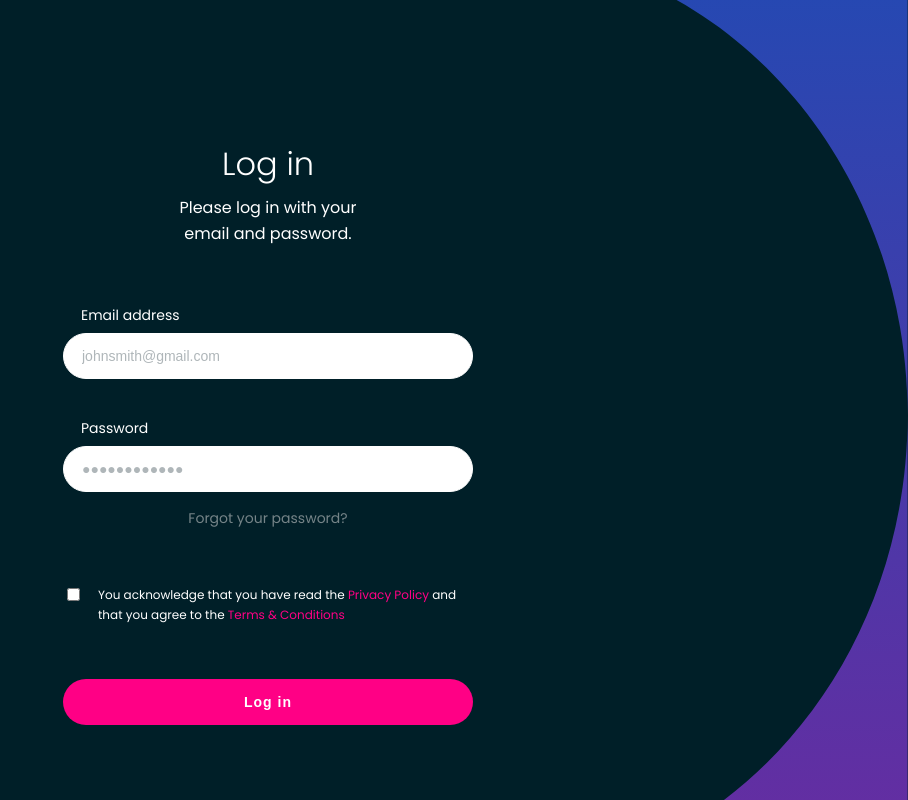
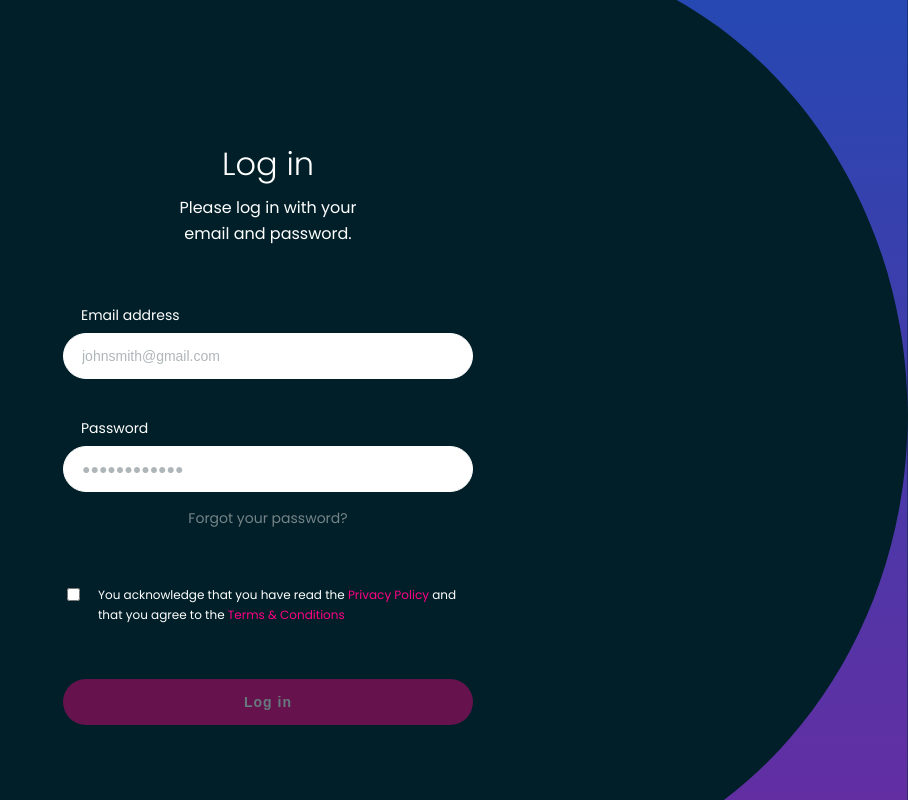
Before and after one commit to handcode-stuart/user-login-flow, a React (Create React App) app: page / in a window 1280 px wide. Shown: the whole page, without its empty margins (372-1280 px from the left). Built offline with nearby package versions, Linux system fonts and the light colour scheme.

Commit message:
Added disabled style to button component

```diff
--- a/src/components/Button/styles.js
+++ b/src/components/Button/styles.js
@@ -11,4 +11,14 @@ export default styled.button`
     font-size: 14px;
     font-weight: 700;
     letter-spacing: 1px;
+    opacity: 1;
+    -webkit-transition: opacity 250ms ease-in-out;
+    -moz-transition: opacity 250ms ease-in-out;
+    -o-transition: opacity 250ms ease-in-out;
+    transition: opacity 250ms ease-in-out;
+
+    &:disabled {
+        opacity: 0.4;
+        cursor: not-allowed;
+    }
 `;
--- a/src/components/LoginForm/LoginForm.js
+++ b/src/components/LoginForm/LoginForm.js
@@ -88,7 +88,12 @@ const LoginForm = () => {
                             </label>
                         </div>
                         <div className='form-group  submit'>
-                            <Button onClick={e => handleSubmit(e)}>Log in</Button>
+                            <Button
+                                onClick={e => handleSubmit(e)}
+                                disabled={!data.tc_acknowledgment}
+                            >
+                                Log in
+                            </Button>
                         </div>
                     </form>
                 </Container>
```
